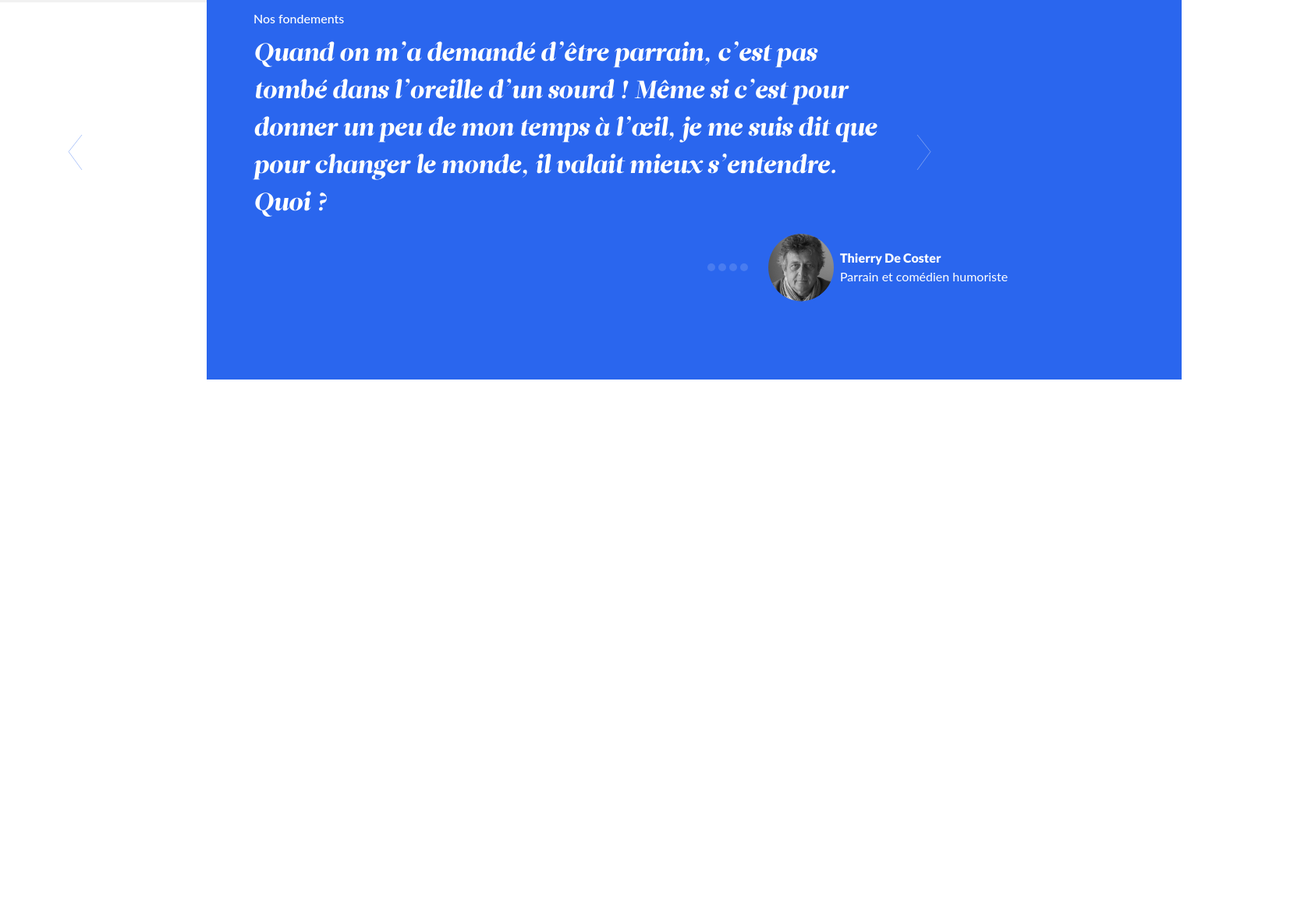
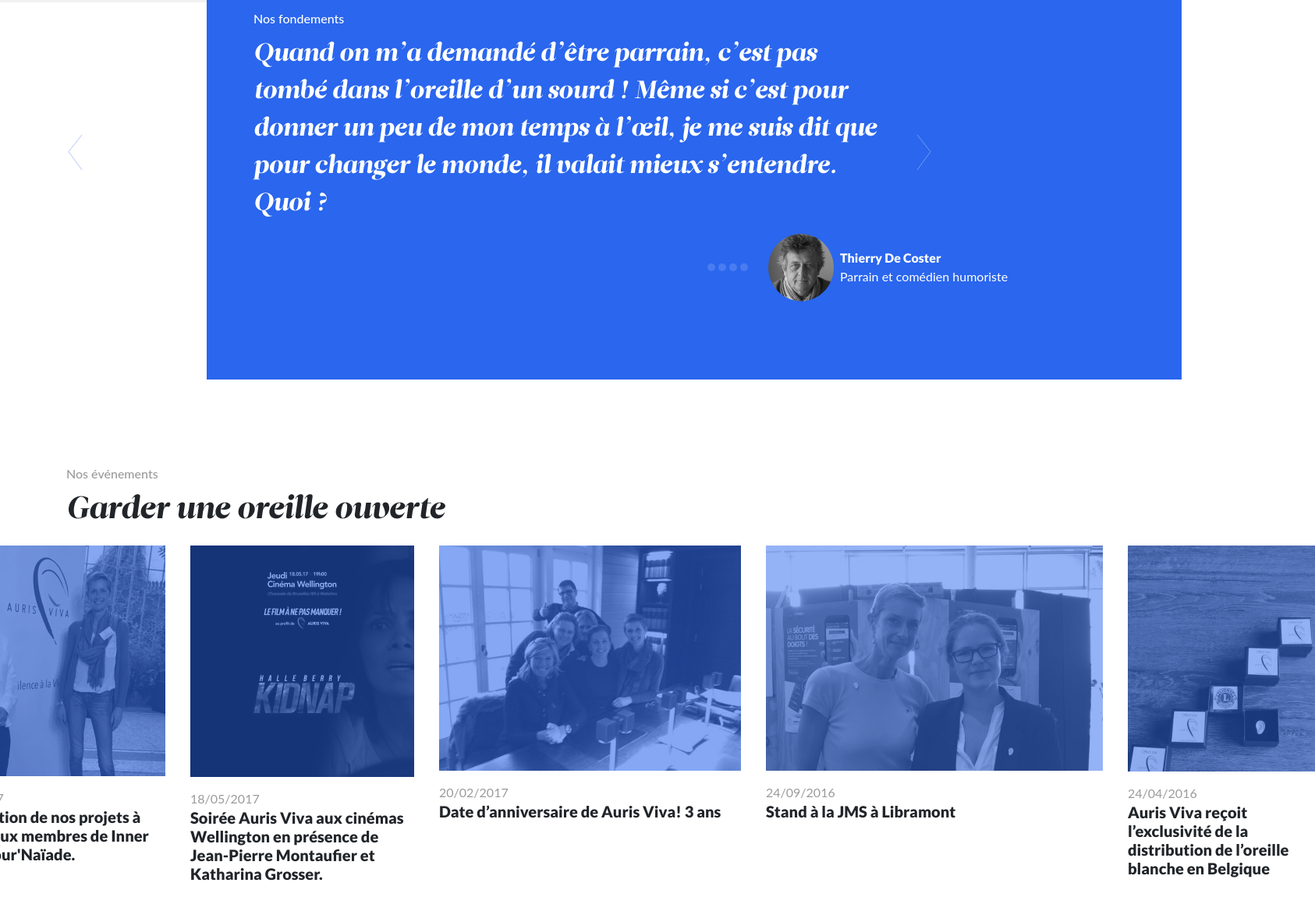
Before and after one commit to codeKameleon/auris-viva, a website: page src/index.html in a window 1280 px wide. Shown: the part 4507-5676 px from the top of the page at 78% size, 1686 px wide, since content can reach past the window. Before the commit the page ends 4994 px from the top, so only its background shows below. Drawn offline with Linux system fonts and the light colour scheme.

Commit message:
feat(Events): events section structure + design

```diff
--- a/src/index.html
+++ b/src/index.html
@@ -499,6 +499,99 @@
     </section>
     <!-- end FOUNDATIONS SECTION -->
 
+    <!-- start EVENTS SECTION -->
+    <section class="events">
+      <div class="container-fluid">
+        <div class="container">
+          <div class="row">
+            <div class="col-sm-12">
+              <h1 class="title">Nos événements</h1>
+              <h2 class="subtitle">Garder une oreille ouverte</h2>
+            </div>
+          </div>
+
+          <!-- ARTICLES -->
+          <div class="row articles">
+            <div class="col-sm-12 d-flex flex-wrap flex-lg-nowrap">
+              <a class="event" href="#" class="flex">
+                <article class="d-flex flex-column">
+                  <img
+                    class="event-photo"
+                    src="./assets/img/event-inner-wheel.png"
+                    alt="Evénément Inner Wheel Tour'Naïade"
+                  />
+                  <span class="event-date">07/09/2017</span>
+                  <h3 class="event-title">
+                    Présentation de nos projets à Tournai aux membres de Inner
+                    Wheel Tour'Naïade.
+                  </h3>
+                </article>
+              </a>
+
+              <a class="event" href="#" class="flex">
+                <article class="d-flex flex-column">
+                  <img
+                    class="event-photo"
+                    src="./assets/img/event-cinema-wellington.png"
+                    alt="Evénément Cinéma Wellington"
+                  />
+                  <span class="event-date">18/05/2017</span>
+                  <h3 class="event-title">
+                    Soirée Auris Viva aux cinémas Wellington en présence de
+                    Jean-Pierre Montaufier et Katharina Grosser.
+                  </h3>
+                </article>
+              </a>
+
+              <a class="event" href="#" class="flex">
+                <article class="d-flex flex-column">
+                  <img
+                    class="event-photo"
+                    src="./assets/img/event-auris-birthday.png"
+                    alt="Evénément Anniversaire Auris Viva - 3ans"
+                  />
+                  <span class="event-date">20/02/2017</span>
+                  <h3 class="event-title">
+                    Date d’anniversaire de Auris Viva! 3 ans
+                  </h3>
+                </article>
+              </a>
+
+              <a class="event" href="#" class="flex">
+                <article class="d-flex flex-column">
+                  <img
+                    class="event-photo"
+                    src="./assets/img/event-jms-libramont.png"
+                    alt="Evénément Stand JMS Libramont"
+                  />
+                  <span class="event-date">24/09/2016</span>
+                  <h3 class="event-title">
+                    Stand à la JMS à Libramont
+                  </h3>
+                </article>
+              </a>
+
+              <a class="event" href="#" class="flex">
+                <article class="d-flex flex-column">
+                  <img
+                    class="event-photo"
+                    src="./assets/img/event-oreille-blanche.png"
+                    alt="Evénément l'oreille blanche"
+                  />
+                  <span class="event-date">24/04/2016</span>
+                  <h3 class="event-title">
+                    Auris Viva reçoit l’exclusivité de la distribution de
+                    l’oreille blanche en Belgique
+                  </h3>
+                </article>
+              </a>
+            </div>
+          </div>
+        </div>
+      </div>
+    </section>
+    <!-- end EVENTS SECTION -->
+
     <script src="/js/jquery.min.js"></script>
     <script src="/js/popper.min.js"></script>
     <script src="/js/bootstrap.min.js"></script>
--- /dev/null
+++ b/src/scss/home/_events.scss
@@ -0,0 +1,39 @@
+.events {
+  padding: 100px 0;
+
+  .title {
+    color: $greyDark;
+    font-family: $Lato;
+    font-size: 1rem;
+  }
+
+  .subtitle {
+    font-family: $Leitura;
+    font-size: 2.5rem;
+  }
+
+  .articles {
+    @include media-breakpoint-up(lg) {
+      margin-left: -200px;
+    }
+  }
+
+  .event {
+    margin: 16px;
+  }
+
+  .event-photo {
+    margin-bottom: 16px;
+  }
+
+  .event-date {
+    color: $greyDark;
+    font-family: $Lato;
+    font-size: 1rem;
+  }
+
+  .event-title {
+    font-family: $LatoBlack;
+    font-size: 1.25rem;
+  }
+}
--- a/src/scss/styles.scss
+++ b/src/scss/styles.scss
@@ -16,3 +16,4 @@
 @import './home/campaigns';
 @import './home/team';
 @import './home/foundations';
+@import './home/events';
```
Also changed, not shown: src/css/styles.css.
